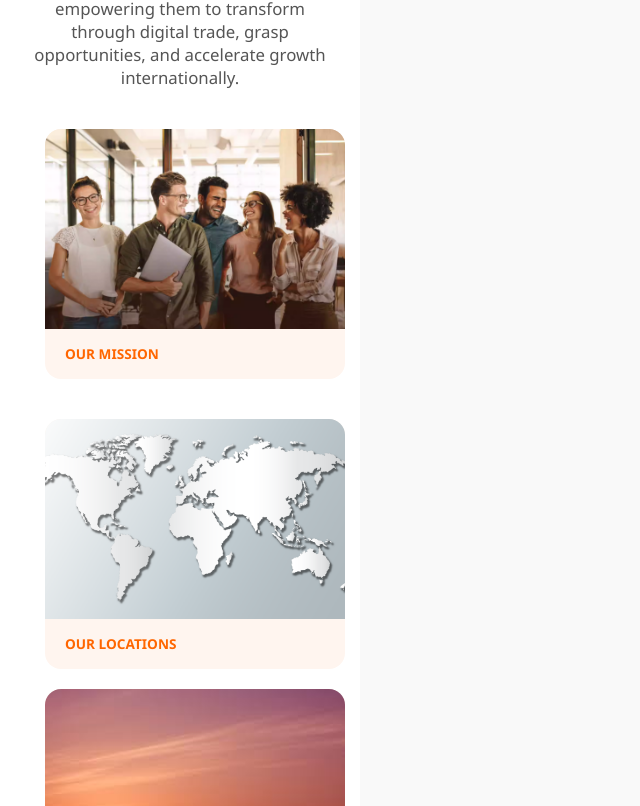
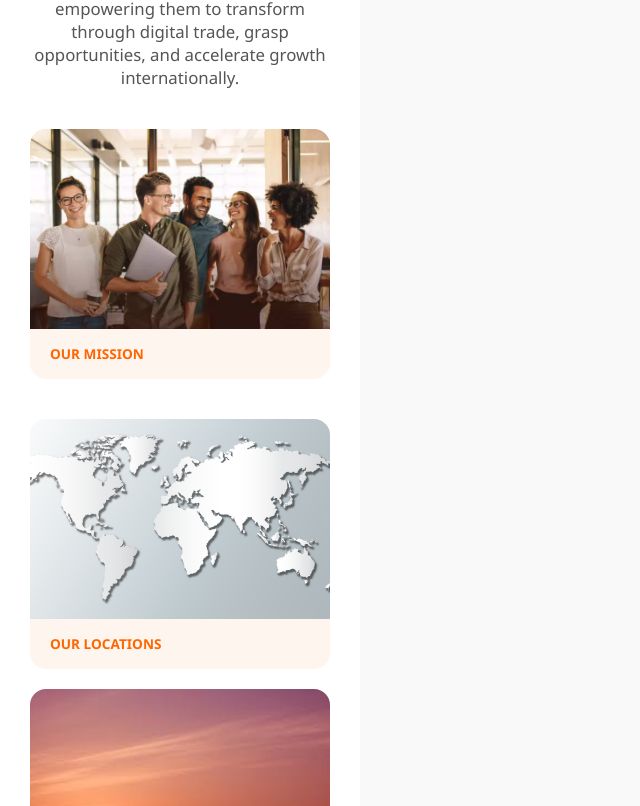
Before and after one commit to medhashree05/niryatbazaar, a React (Create React App) app in the folder frontend/: page / in a window 1280 px wide. Shown: the part 9894-10700 px from the top of the page, without its empty margins (0-640 px from the left). Built offline with nearby package versions, Linux system fonts and the light colour scheme.

Commit message:
changes made

```diff
--- a/frontend/src/Pages/Home.css
+++ b/frontend/src/Pages/Home.css
@@ -741,7 +741,7 @@ blockquote {
   display: flex;
   flex-direction: column;
   gap: 20px;
-  margin-left: 15px;
+  margin-left: 0px;
 
 }
 .cards-1{
--- a/frontend/src/components/Header.css
+++ b/frontend/src/components/Header.css
@@ -415,9 +415,9 @@ html, body {
 }
 @media (max-width: 360px) {
   .tab-dropdown {
-    width: 90vw;
-    left: 50%;
-    transform: translateX(-50%);
+    width: 100vw;
+    left: 0%;
+    transform: translateX(-20%);
   }
 }
 
```
